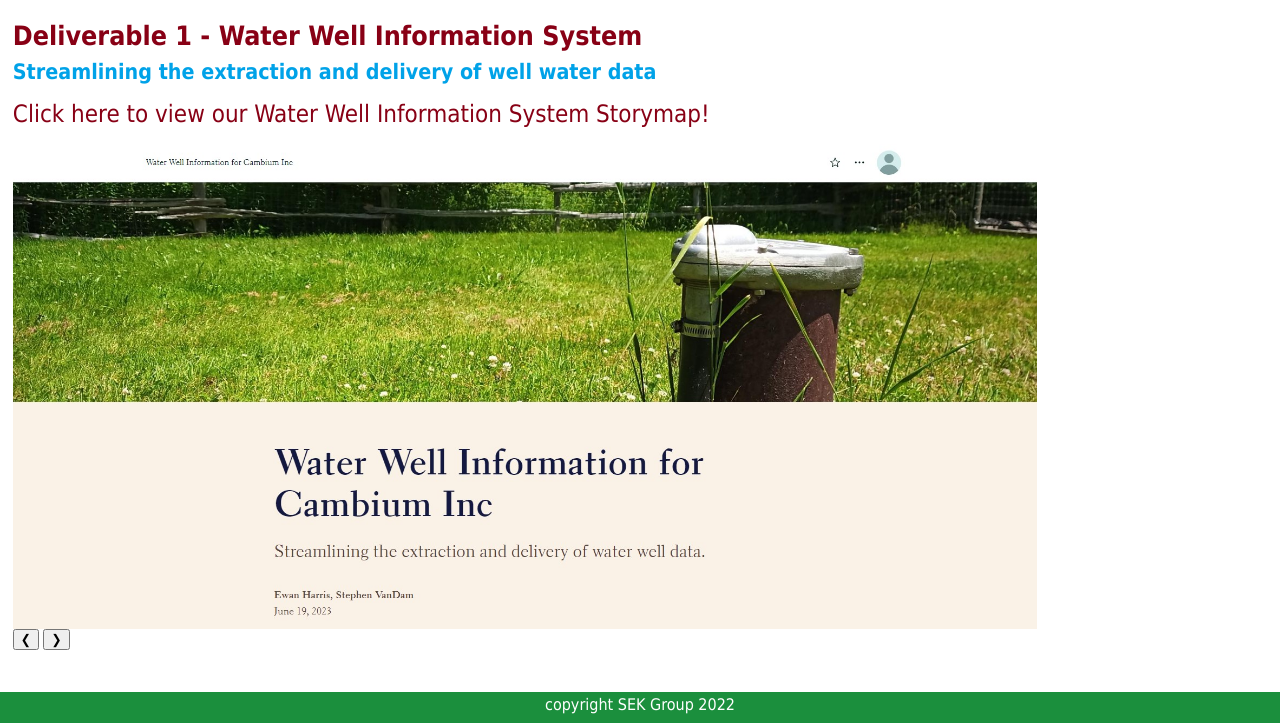
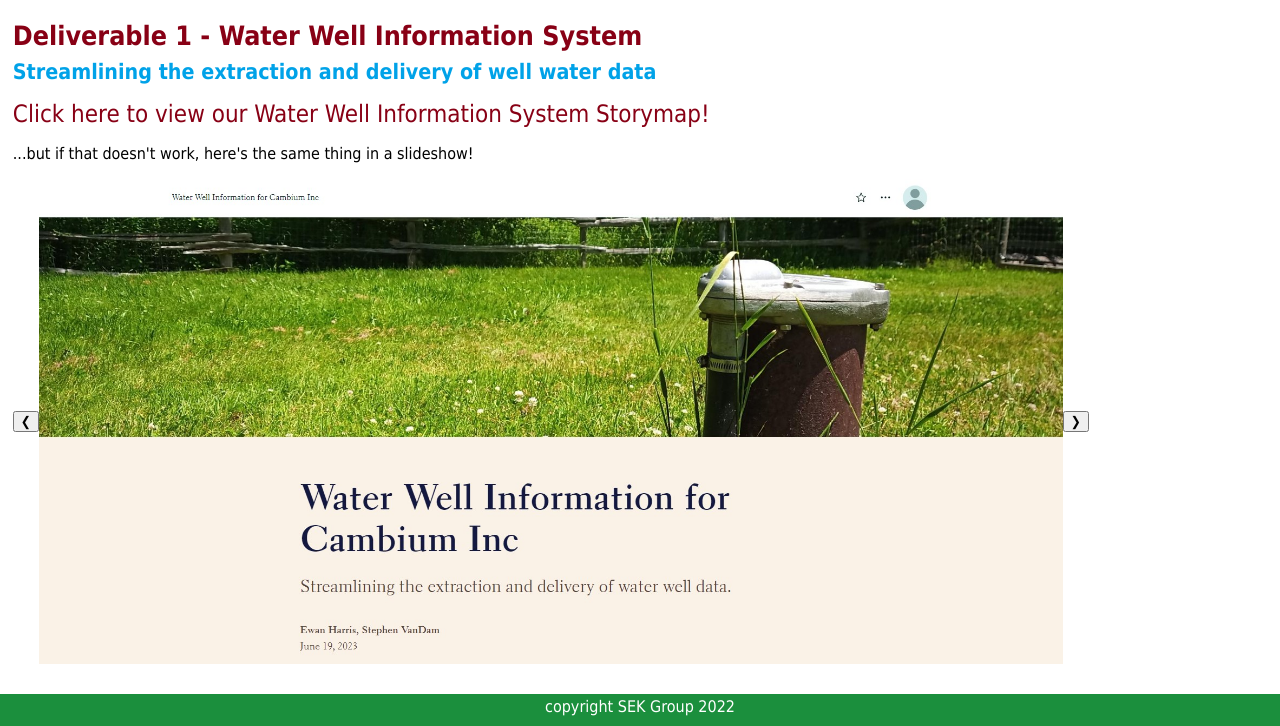
Before and after one commit to edmharris/P2306---Final-Website, a plain HTML site: page del1.html in a window 1280 px wide. Shown: the part 77-803 px from the top of the page. Drawn offline with Linux system fonts and the light colour scheme.

Commit message:
CSS for the slideshow is updated.

```diff
--- a/css/stylesMain.css
+++ b/css/stylesMain.css
@@ -130,20 +130,26 @@
 #abstract {
     flex-shrink: 2;
 }
-#storymap {
+#storymap { /* link to the storymap */
     font-size: 18pt;
 }
-#storySlides {
+#storySlides { /* div containing the slideshow*/
     width: 100vw;
+    display: flex;
+    flex-direction: row;
+    align-items: center;
 }
-.slideshow {
+.slideshow { /* images in the slideshow */
     max-width: 80vw;
 }
-.profile {
+
+
+
+.profile { /* profile picture */
     max-height: 15vh;
     margin: 1vh 2vw;
 }
-.spacer {
+.spacer { /* any element that needs a good space below it */
     margin-bottom: 2vh;
 }
 #S {
--- a/del1.html
+++ b/del1.html
@@ -35,7 +35,9 @@
             <a href="https://storymaps.arcgis.com/stories/17c305326f3f437087f9e66eb810b2e6" target="_blank" id="storymap" class="spacer">
                 Click here to view our Water Well Information System Storymap!
             </a>
+            <p class="spacer">...but if that doesn't work, here's the same thing in a slideshow!</p>
             <div id="storySlides">
+                <button class="button left" onclick="plusDivs(-1)">&#10094;</button>
                 <img class="slideshow" src="imagery/Storymap_images/1_SM_TitlePage.jpg" alt="TitlePage">
                 <img class="slideshow" src="imagery/Storymap_images/2_SM_IntroPage.jpg" alt="IntroPage">
                 <img class="slideshow" src="imagery/Storymap_images/3_SM_LotsOfWells.jpg" alt="LotsOfWells">
@@ -58,9 +60,7 @@
                 <img class="slideshow" src="imagery/Storymap_images/20_SM_PostScriptUnitConv3.jpg" alt="image 12">
                 <img class="slideshow" src="imagery/Storymap_images/21_SM_PostScriptUnitConv4.jpg" alt="image 13">
                 <img class="slideshow" src="imagery/Storymap_images/22_SM_CSVandReport.jpg" alt="image 14">
-
-                <button class="w3-button w3-display-left" onclick="plusDivs(-1)">&#10094;</button>
-                <button class="w3-button w3-display-right" onclick="plusDivs(+1)">&#10095;</button>
+                <button class="button right" onclick="plusDivs(+1)">&#10095;</button>
                 </div>
             </main>
         <footer>
```
